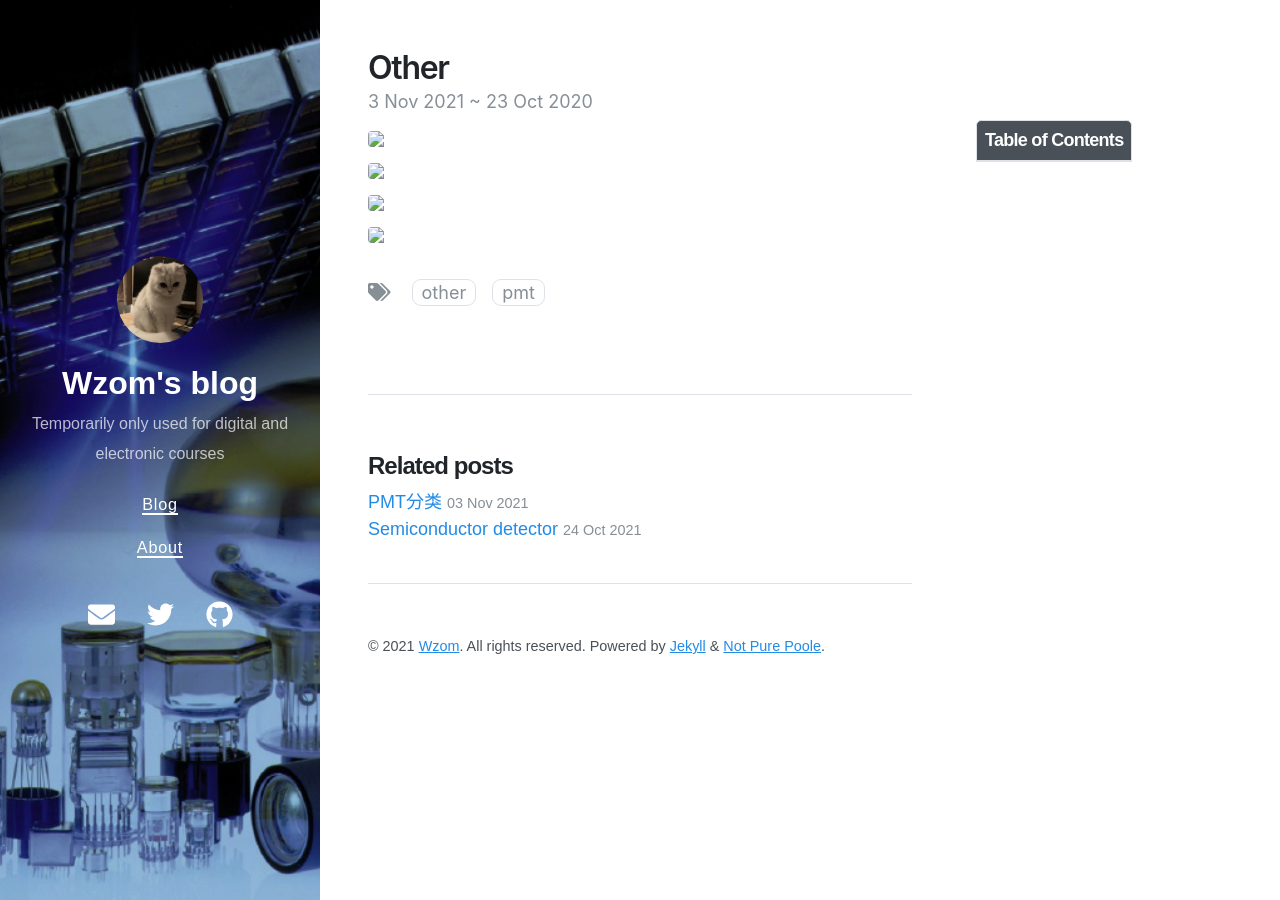
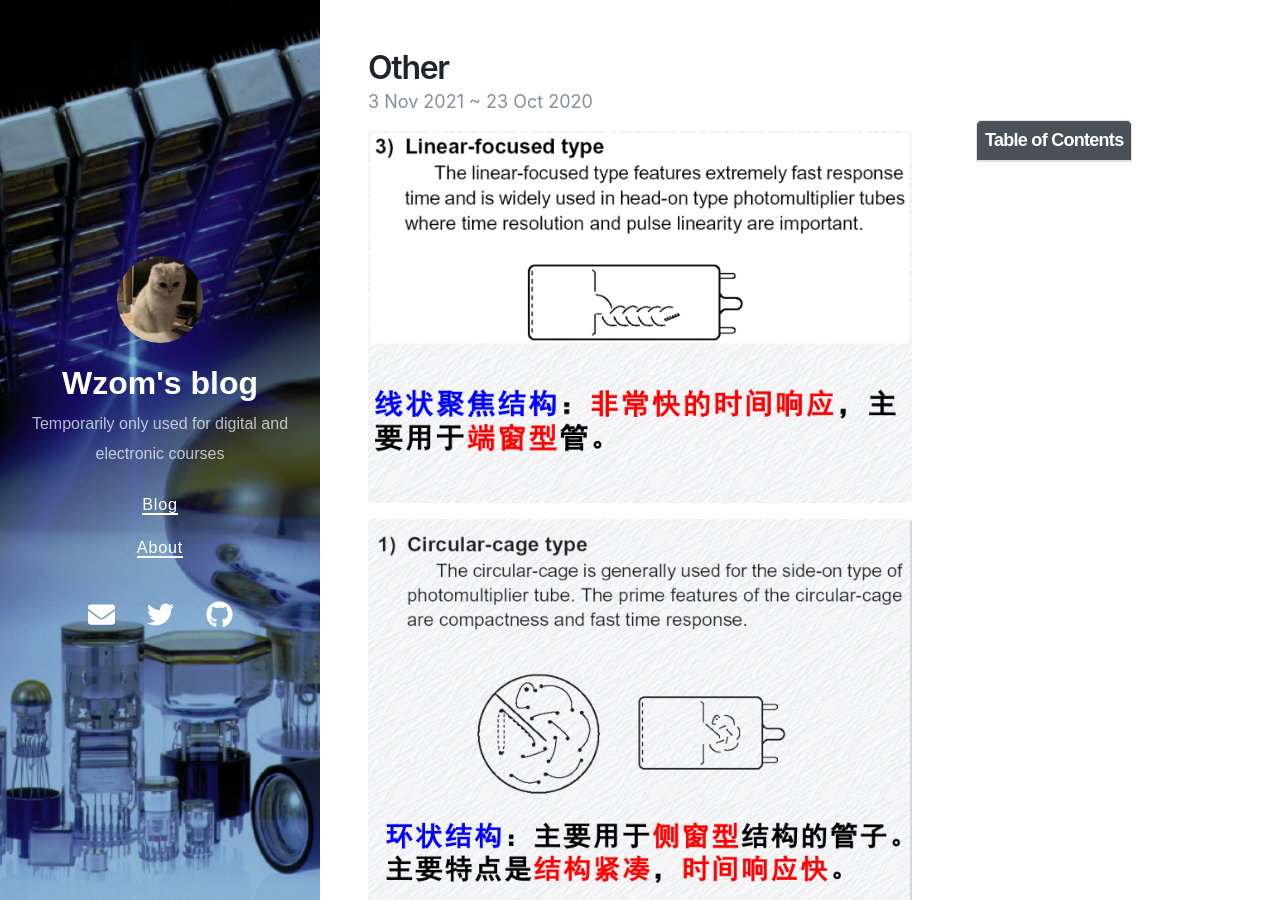
Before and after one commit to 238Uranium/238Uranium.github.io, a Jekyll site: the page built from _posts/2021-11-3-Other.md, in a window 1280 px wide and 900 px high. Built offline with Jekyll 4.4.1, drawn with Linux system fonts in a browser that asks for light colours; nearby versions of some CDN libraries.

Commit message:
Update 2021-11-3-Other.md

```diff
--- a/_posts/2021-11-3-Other.md
+++ b/_posts/2021-11-3-Other.md
@@ -6,7 +6,7 @@ last_modified_at: 2020-10-24 01:08:25 +0800
 tags: [Other, PMT]
 toc:  true
 ---
-![ ](/_posts/file/2021-11-3/Other/1.png)
-![ ](/_posts/file/2021-11-3/Other/2.png)
-![ ](/_posts/file/2021-11-3/Other/3.png)
-![ ](/_posts/file/2021-11-3/Other/4.png)
+![ ](https://raw.githubusercontent.com/238Uranium/238Uranium.github.io/gh-pages/_posts/file/2021-11-3/Other/1.png)
+![ ](https://raw.githubusercontent.com/238Uranium/238Uranium.github.io/gh-pages/_posts/file/2021-11-3/Other/2.png)
+![ ](https://raw.githubusercontent.com/238Uranium/238Uranium.github.io/gh-pages/_posts/file/2021-11-3/Other/3.png)
+![ ](https://raw.githubusercontent.com/238Uranium/238Uranium.github.io/gh-pages/_posts/file/2021-11-3/Other/4.png)
```
